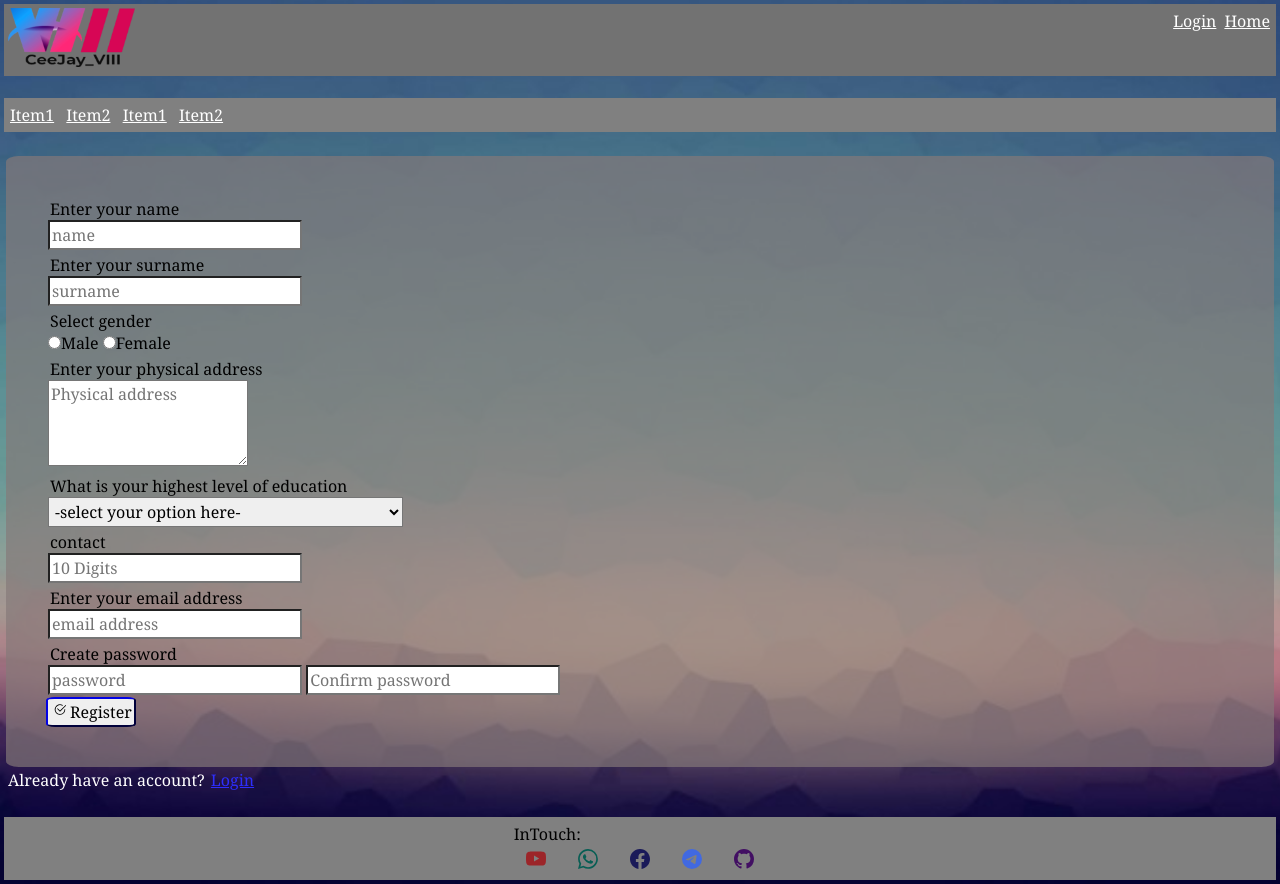
After one commit to CeeJay-VIII/myHTML_Web, a PHP site: page /form/form.html in a window 1280 px wide. The commit adds this page. Run offline with PHP 8.4, Linux system fonts and the light colour scheme.

Commit message:
Add files via upload
Adding new items to the page

```diff
--- /dev/null
+++ b/myWebProject/form/form.css
@@ -0,0 +1,114 @@
+*{
+    margin: 0px;
+    padding: 2px;
+    position:initial;
+    background-repeat: no-repeat;
+    background-size: cover;
+    background-size: 100%;
+    box-sizing: 100%;
+    font-family:Georgia, 'Times New Roman', Times, serif;
+    font-size: medium;
+}
+body{
+    background-color: rgb(175, 169, 169);
+    background-image: url(/images/sunset.jpg);
+    background-size: cover;
+}
+header{
+    background-color: rgb(114, 114, 114);
+}
+header a{
+    color: rgb(255, 255, 255);
+}
+header a:hover{
+    color: rgb(148, 144, 144);
+    text-transform: uppercase;
+}
+header img{
+    height: 2%;
+    width: 10%;
+}
+header div{
+    display: flex;
+    float:right;
+}
+div.nav{
+    background-color: grey;
+}
+div.nav a{
+    color:rgb(255, 255, 255);
+}
+div.nav a:hover{
+    font-weight: bold;
+    text-transform:uppercase;
+    color:yellowgreen;
+}
+.nav ul{
+    display: inline-flex;
+}
+
+form{
+    padding: 40px;
+    border-radius: 1%;
+    background-color: rgba(133, 122, 122, 0.678);
+}
+form textarea.physicalAddress{
+    height: 80px;
+    width: 194px;
+    max-height: 80px;
+    max-width: 194px;
+}
+p select{
+    width: 30%;
+}
+form button{
+    border-radius: 10%;
+    border-color: #02028f;
+    border: -50px;
+}
+form button:hover{
+    background-color: green;
+    color:white;
+    border-radius: 10%;
+    border-color: green;
+    transition: 200ms ease-in-out;
+}
+p.login{
+    color: white;
+}
+p.login a{
+    color: rgb(46, 46, 252);
+}
+p.login a:hover{
+    color: rgb(80, 233, 41);
+}
+
+
+footer{
+    display:flex;
+    justify-content: center;
+    background-color: gray;
+}
+footer a{
+    text-decoration: none;
+    margin: 10px;
+}
+footer a svg:hover{
+    width: 24px;
+}
+
+footer a #Youtube:hover{
+    fill: rgba(255, 0, 0, 0.925);
+}
+footer a #Whatsapp:hover{
+    fill: rgb(2, 161, 2);
+}
+footer a #Facebook:hover{
+    fill: #02028f;
+}
+footer a #Telegram:hover{
+    fill:rgb(52, 143, 235);
+}
+footer a #Github:hover{
+    fill: rgb(107, 5, 202);
+}
--- /dev/null
+++ b/myWebProject/form/form.html
@@ -0,0 +1,137 @@
+<!DOCTYPE html>
+<html>
+  <head>
+    <title>Form</title>
+    <link rel="icon" type=".ico" href="images/CeeJayVIII.ico">
+    <meta charset="UTF-8">
+    <meta name="viewport" content="width=device-width, initial-scale=1">
+    <link rel="stylesheet" href="https://cdnjs.cloudflare.com/ajax/libs/font-awesome/4.7.0/css/font-awesome.min.css">
+    <link rel="stylesheet" href="form.css">
+  </head>
+<body>
+<!--Header-->
+<header>
+    <img src="images/VIII.png" alt="logo">
+    <div>
+        <a class="pHome" href="/index.html">Home</a>
+    </div>
+    <div>
+        <a class="pSetting" href="/login/login.html">Login</a>
+    </div>
+</header>
+<!-- Page Content -->
+<content>
+  <div class="nav">
+    <ul>
+      <a class="itemlist" href="#">Item1</a>
+    </ul>
+    <ul>
+      <a class="itemlist" href="#">Item2</a>
+    </ul>
+    <ul>
+      <a class="itemlist" href="#">Item1</a>
+    </ul>
+    <ul>
+      <a class="itemlist" href="#">Item2</a>
+    </ul>
+  </div><br>
+
+  <div class="form">
+    <!--Form-->
+    <form action="form.php" method="post" autocomplete="off">
+      <p>
+        <label for="name"> Enter your name</label><br>
+        <input type="text" name="name" placeholder="name" autocomplete="none" required>
+      </p>
+      <p>
+        <label for="surname"> Enter your surname</label><br>
+        <input type="text" name="surname" placeholder="surname" required>
+      </p>
+      <p>
+        <label for="gender"> Select gender</label><br>
+        <input type="radio" id="rad-male" name="gender" value="Male" required>Male
+        <input type="radio" id="rad-female" name="gender" value="Female" required>Female
+      </p>
+      <p>
+        <label for="physicalAddress"> Enter your physical address</label><br>
+        <textarea class="physicalAddress" id="physicalAddress" name="physicalAddress" rows="4" cols="30" placeholder="Physical address" autocomplete="none" required></textarea>
+      </p>
+      <p>
+        <label for="education"> What is your highest level of education</label><br>
+        <select id="education" name="education" required>
+            <option disabled selected>-select your option here-</option>
+            <option value="0">Grade 10 (Standard Eight)</option>
+            <option value="1">Grade 11 (Standard Nine)</option>
+            <option value="2">Grade 12 (Standard Twelve)</option>
+            <option value="3">National Certificate National Diploma (NCND)</option>
+            <option value="4">Trade certificate</option>
+            <option value="5">Barchelors degree (Three Years)</option>
+            <option value="6">Occupational certificate</option>
+            <option value="7">Higer Diploma</option>
+            <option value="8">Honours Degree</option>
+            <option value="9">Post Graduate certificate</option>
+            <option value="10">Doctorate</option>
+            <option value="11">Masters</option>
+        </select>
+      </p>
+      <p>
+        <label for="contact"> contact</label><br>
+        <input type="number" name="contact" placeholder="10 Digits" required>
+      </p>
+      <p>
+        <label for="emailAddress"> Enter your email address</label><br>
+        <input type="email" name="emailAddress" placeholder="email address" required>
+      </p>
+      <p>
+        <label for="password"> Create password</label><br>
+        <input type="password" name="password" placeholder="password" required>
+        <input type="password" name="confirmPassword" placeholder="Confirm password" required>
+      </p>
+      <button type="submit" name="submit" class="btn btn-success">
+        <svg xmlns="http://www.w3.org/2000/svg" width="16" height="13" fill="currentColor" class="bi bi-check2-circle" viewBox="0 0 16 16">
+          <path d="M2.5 8a5.5 5.5 0 0 1 8.25-4.764.5.5 0 0 0 .5-.866A6.5 6.5 0 1 0 14.5 8a.5.5 0 0 0-1 0 5.5 5.5 0 1 1-11 0z"></path>
+          <path d="M15.354 3.354a.5.5 0 0 0-.708-.708L8 9.293 5.354 6.646a.5.5 0 1 0-.708.708l3 3a.5.5 0 0 0 .708 0l7-7z"></path>
+        </svg>Register
+      </button>
+    </form>
+    <!--End form-->
+    <p class="login">Already have an account? <a href="/login/login.html">Login</a></p>
+  </div>
+</content>
+<!-- End Page Container -->
+
+
+<!--Footer-->
+<footer>
+  <div class="Icons">
+    <p>InTouch:</p>
+        <a class="socialIcons" href="https://www.youtube.com/channel/UCGSXF5lIWfyLNx3KQd-32xw" target="_blank">
+            <svg id="Youtube" xmlns="http://www.cj.org/2000/svg" width="20" height="20" fill="#9C2529" class="bi bi-youtube" viewBox="0 0 16 16">
+                <path d="M8.051 1.999h.089c.822.003 4.987.033 6.11.335a2.01 2.01 0 0 1 1.415 1.42c.101.38.172.883.22 1.402l.01.104.022.26.008.104c.065.914.073 1.77.074 1.957v.075c-.001.194-.01 1.108-.082 2.06l-.008.105-.009.104c-.05.572-.124 1.14-.235 1.558a2.007 2.007 0 0 1-1.415 1.42c-1.16.312-5.569.334-6.18.335h-.142c-.309 0-1.587-.006-2.927-.052l-.17-.006-.087-.004-.171-.007-.171-.007c-1.11-.049-2.167-.128-2.654-.26a2.007 2.007 0 0 1-1.415-1.419c-.111-.417-.185-.986-.235-1.558L.09 9.82l-.008-.104A31.4 31.4 0 0 1 0 7.68v-.123c.002-.215.01-.958.064-1.778l.007-.103.003-.052.008-.104.022-.26.01-.104c.048-.519.119-1.023.22-1.402a2.007 2.007 0 0 1 1.415-1.42c.487-.13 1.544-.21 2.654-.26l.17-.007.172-.006.086-.003.171-.007A99.788 99.788 0 0 1 7.858 2h.193zM6.4 5.209v4.818l4.157-2.408L6.4 5.209z"/>
+              </svg>
+        </a >
+        <a class="socialIcons" href="https://wa.link/212b1l" target="_blank">
+            <svg id="Whatsapp" xmlns="http://www.cj.org/2000/svg" width="20" height="20" fill="#075E54" class="bi bi-whatsapp" viewBox="0 0 16 16">
+                <path d="M13.601 2.326A7.854 7.854 0 0 0 7.994 0C3.627 0 .068 3.558.064 7.926c0 1.399.366 2.76 1.057 3.965L0 16l4.204-1.102a7.933 7.933 0 0 0 3.79.965h.004c4.368 0 7.926-3.558 7.93-7.93A7.898 7.898 0 0 0 13.6 2.326zM7.994 14.521a6.573 6.573 0 0 1-3.356-.92l-.24-.144-2.494.654.666-2.433-.156-.251a6.56 6.56 0 0 1-1.007-3.505c0-3.626 2.957-6.584 6.591-6.584a6.56 6.56 0 0 1 4.66 1.931 6.557 6.557 0 0 1 1.928 4.66c-.004 3.639-2.961 6.592-6.592 6.592zm3.615-4.934c-.197-.099-1.17-.578-1.353-.646-.182-.065-.315-.099-.445.099-.133.197-.513.646-.627.775-.114.133-.232.148-.43.05-.197-.1-.836-.308-1.592-.985-.59-.525-.985-1.175-1.103-1.372-.114-.198-.011-.304.088-.403.087-.088.197-.232.296-.346.1-.114.133-.198.198-.33.065-.134.034-.248-.015-.347-.05-.099-.445-1.076-.612-1.47-.16-.389-.323-.335-.445-.34-.114-.007-.247-.007-.38-.007a.729.729 0 0 0-.529.247c-.182.198-.691.677-.691 1.654 0 .977.71 1.916.81 2.049.098.133 1.394 2.132 3.383 2.992.47.205.84.326 1.129.418.475.152.904.129 1.246.08.38-.058 1.171-.48 1.338-.943.164-.464.164-.86.114-.943-.049-.084-.182-.133-.38-.232z"/>
+              </svg>
+        </a>
+        <a class="socialIcons" href="https://www.facebook.com/CeeJay.viii.za" target="_blank">
+            <svg id="Facebook" xmlns="http://www.cj.org/2000/svg" width="20" height="20" fill="#1A1A59" class="bi bi-facebook" viewBox="0 0 16 16">
+                <path d="M16 8.049c0-4.446-3.582-8.05-8-8.05C3.58 0-.002 3.603-.002 8.05c0 4.017 2.926 7.347 6.75 7.951v-5.625h-2.03V8.05H6.75V6.275c0-2.017 1.195-3.131 3.022-3.131.876 0 1.791.157 1.791.157v1.98h-1.009c-.993 0-1.303.621-1.303 1.258v1.51h2.218l-.354 2.326H9.25V16c3.824-.604 6.75-3.934 6.75-7.951z"/>
+              </svg>
+        </a>
+        <a class="socialIcons" href="https://t.me/ceejay_viii" target="_blank">
+          <svg id="Telegram" xmlns="http://www.cj.org/2000/svg" width="20" height="20" fill="#4169e1" class="bi bi-telegram" viewBox="0 0 16 16">
+            <path d="M16 8A8 8 0 1 1 0 8a8 8 0 0 1 16 0zM8.287 5.906c-.778.324-2.334.994-4.666 2.01-.378.15-.577.298-.595.442-.03.243.275.339.69.47l.175.055c.408.133.958.288 1.243.294.26.006.549-.1.868-.32 2.179-1.471 3.304-2.214 3.374-2.23.05-.012.12-.026.166.016.047.041.042.12.037.141-.03.129-1.227 1.241-1.846 1.817-.193.18-.33.307-.358.336a8.154 8.154 0 0 1-.188.186c-.38.366-.664.64.015 1.088.327.216.589.393.85.571.284.194.568.387.936.629.093.06.183.125.27.187.331.236.63.448.997.414.214-.02.435-.22.547-.82.265-1.417.786-4.486.906-5.751a1.426 1.426 0 0 0-.013-.315.337.337 0 0 0-.114-.217.526.526 0 0 0-.31-.093c-.3.005-.763.166-2.984 1.09z"/>
+          </svg>
+        </a>
+        <a class="socialIcons" href="https://github.com/CeeJay-VIII" target="_blank">
+            <svg id="Github" xmlns="http://www.cj.org/2000/svg" width="20" height="20" fill="#420F63" class="bi bi-github" viewBox="0 0 16 16">
+                <path d="M8 0C3.58 0 0 3.58 0 8c0 3.54 2.29 6.53 5.47 7.59.4.07.55-.17.55-.38 0-.19-.01-.82-.01-1.49-2.01.37-2.53-.49-2.69-.94-.09-.23-.48-.94-.82-1.13-.28-.15-.68-.52-.01-.53.63-.01 1.08.58 1.23.82.72 1.21 1.87.87 2.33.66.07-.52.28-.87.51-1.07-1.78-.2-3.64-.89-3.64-3.95 0-.87.31-1.59.82-2.15-.08-.2-.36-1.02.08-2.12 0 0 .67-.21 2.2.82.64-.18 1.32-.27 2-.27.68 0 1.36.09 2 .27 1.53-1.04 2.2-.82 2.2-.82.44 1.1.16 1.92.08 2.12.51.56.82 1.27.82 2.15 0 3.07-1.87 3.75-3.65 3.95.29.25.54.73.54 1.48 0 1.07-.01 1.93-.01 2.2 0 .21.15.46.55.38A8.012 8.012 0 0 0 16 8c0-4.42-3.58-8-8-8z"/>
+              </svg>
+        </a>
+  </div>
+  <script src="index.js"></script>
+</footer>
+</body>
+</html>
--- /dev/null
+++ b/myWebProject/login/login.php
@@ -0,0 +1,3 @@
+<?php
+
+?>
```
Also changed, not shown: myWebProject/form/form.php (added, +20 -0 lines), myWebProject/index.css (+32 -18 lines), myWebProject/index.html (+20 -21 lines), myWebProject/login/login.css (added, +110 -0 lines), myWebProject/login/login.html (added, +104 -0 lines), myWebProject/other/notFond.html (added, +12 -0 lines), myWebProject/form/form.js (added), myWebProject/form/images/CeeJayVIII.ico (added), myWebProject/form/images/VIII.png (added), myWebProject/images/Author.jpg (added), myWebProject/images/CeeJayVIII.ico (added), myWebProject/images/CeeJayVIIILogo.png (added), myWebProject/images/InTouchLogo.png (added), myWebProject/images/VIII.png (added), 3 more files.
